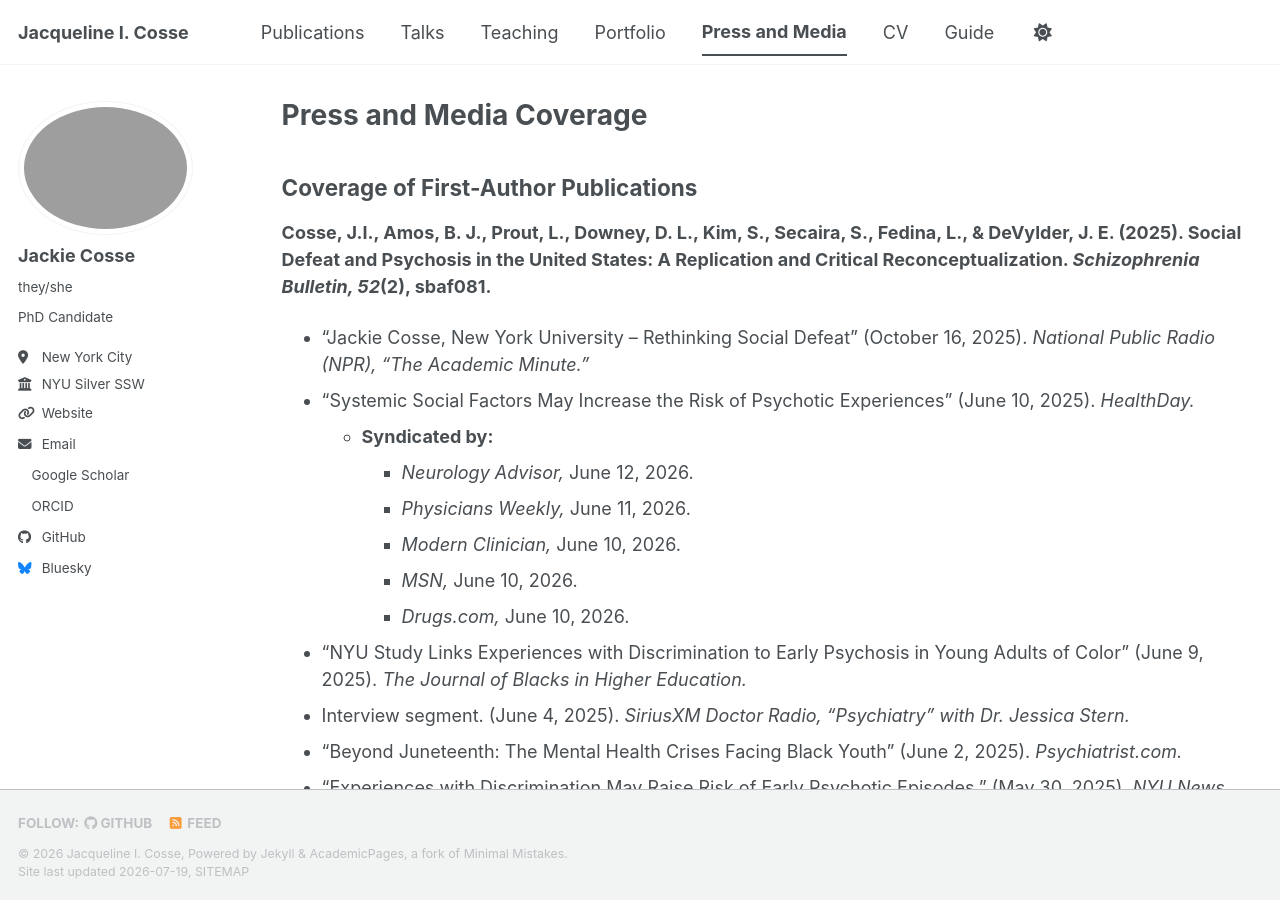
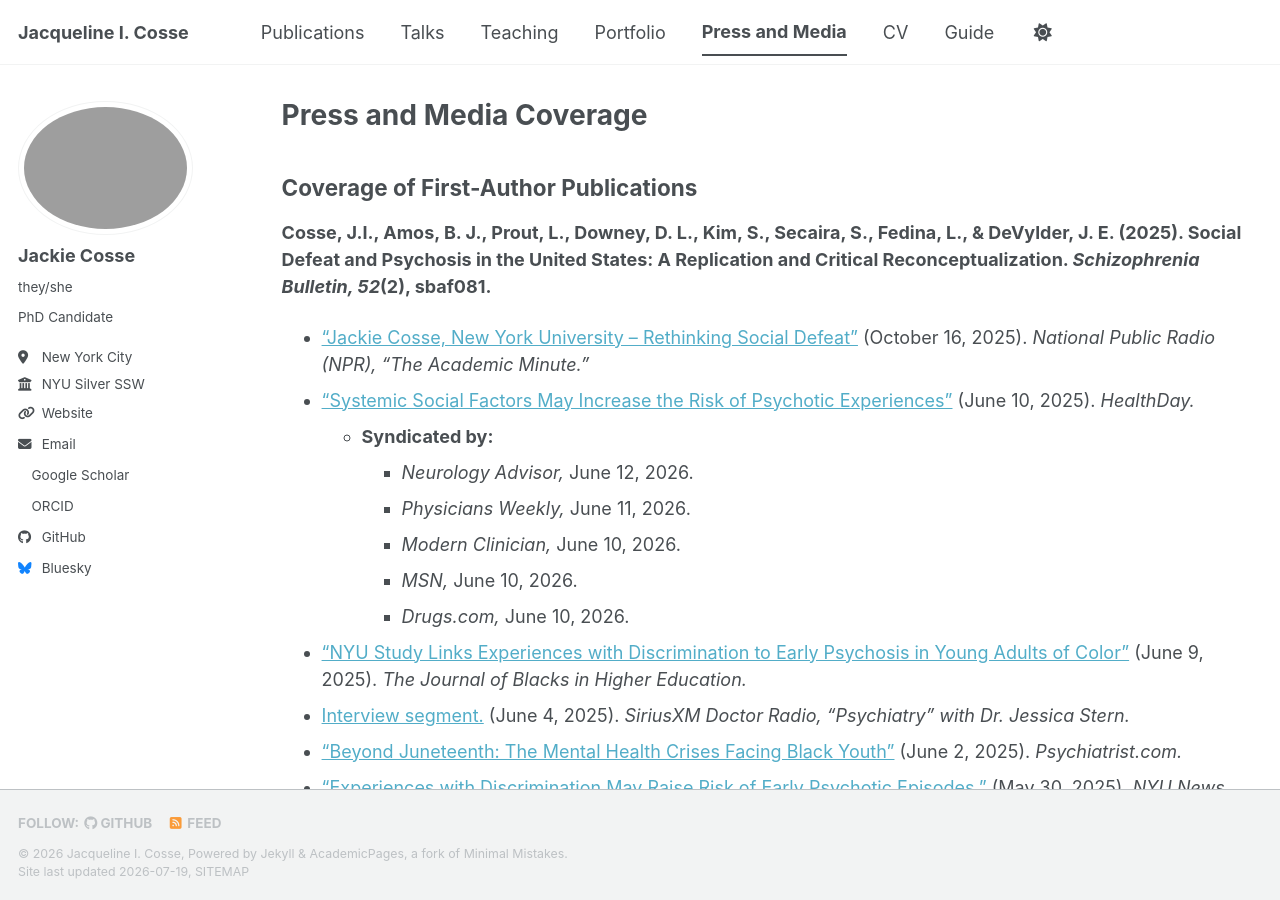
Before and after one commit to jackiecosse/jackiecosse.com, a Jekyll site: the page built from _pages/press.md, in a window 1280 px wide and 900 px high. Built offline with Jekyll 4.4.1, drawn with Linux system fonts in a browser that asks for light colours; a style sheet for code colours, icons or effects is not loaded; some of the changed lines change nothing that is shown.

Commit message:
Update press.md

```diff
--- a/_pages/press.md
+++ b/_pages/press.md
@@ -11,18 +11,18 @@ redirect_from:
 
 ## Coverage of First-Author Publications
 <b>Cosse, J.I., Amos, B. J., Prout, L., Downey, D. L., Kim, S., Secaira, S., Fedina, L., & DeVylder, J. E. (2025). Social Defeat and Psychosis in the United States: A Replication and Critical Reconceptualization. _Schizophrenia Bulletin, 52_(2), sbaf081.</b>
-  - “Jackie Cosse, New York University – Rethinking Social Defeat” (October 16, 2025). _National Public Radio (NPR), “The Academic Minute.”_
-  - “Systemic Social Factors May Increase the Risk of Psychotic Experiences” (June 10, 2025). _HealthDay._
+  - [“Jackie Cosse, New York University – Rethinking Social Defeat”](https://www.npr.org/player/embed/fis-564572329-3937612d0077a23652a5bac638abc529/fis-564572329-3937612d0077a23652a5bac638abc529-enclosure-audio) (October 16, 2025). _National Public Radio (NPR), “The Academic Minute.”_
+  - [“Systemic Social Factors May Increase the Risk of Psychotic Experiences”](https://www.healthday.com/healthpro-news/mental-health/systemic-social-factors-may-increase-the-risk-of-psychotic-experiences) (June 10, 2025). _HealthDay._
     - **Syndicated by:**
       - _Neurology Advisor,_ June 12, 2026.
       - _Physicians Weekly,_ June 11, 2026.
       - _Modern Clinician,_ June 10, 2026.
       - _MSN,_ June 10, 2026.
       - _Drugs.com,_ June 10, 2026.
-  - “NYU Study Links Experiences with Discrimination to Early Psychosis in Young Adults of Color” (June 9, 2025). _The Journal of Blacks in Higher Education._
-  - Interview segment. (June 4, 2025). _SiriusXM Doctor Radio, “Psychiatry” with Dr. Jessica Stern._
-  - “Beyond Juneteenth: The Mental Health Crises Facing Black Youth” (June 2, 2025). _Psychiatrist.com._
-  - “Experiences with Discrimination May Raise Risk of Early Psychotic Episodes.” (May 30, 2025). _NYU News._
+  - [“NYU Study Links Experiences with Discrimination to Early Psychosis in Young Adults of Color”](https://jbhe.com/2025/06/nyu-study-links-experiences-with-discrimination-to-early-psychosis-in-young-adults-of-color/) (June 9, 2025). _The Journal of Blacks in Higher Education._
+  - [Interview segment.](https://www.instagram.com/p/DKeqlTUNJzQ/) (June 4, 2025). _SiriusXM Doctor Radio, “Psychiatry” with Dr. Jessica Stern._
+  - [“Beyond Juneteenth: The Mental Health Crises Facing Black Youth”](https://jbhe.com/2025/06/nyu-study-links-experiences-with-discrimination-to-early-psychosis-in-young-adults-of-color/) (June 2, 2025). _Psychiatrist.com._
+  - [“Experiences with Discrimination May Raise Risk of Early Psychotic Episodes.”](https://www.nyu.edu/about/news-publications/news/2025/may/experiences-with-discrimination-may-raise-risk-of-psychotic-epis.html) (May 30, 2025). _NYU News._
 
 <b>Cosse, J., Hudson, K., & Romanelli, M. (2024). Medicine, access, spirit, and survival: An intersectional look at concepts of health among a diverse sample of LGBTQ adults. _SSM-Qualitative Research in Health, 5,_ 100395.</b>
   - “An intersectional look at concepts of health among a diverse sample of LGBTQ adults.” (February 2, 2024). _Fordham GSS News._
```
